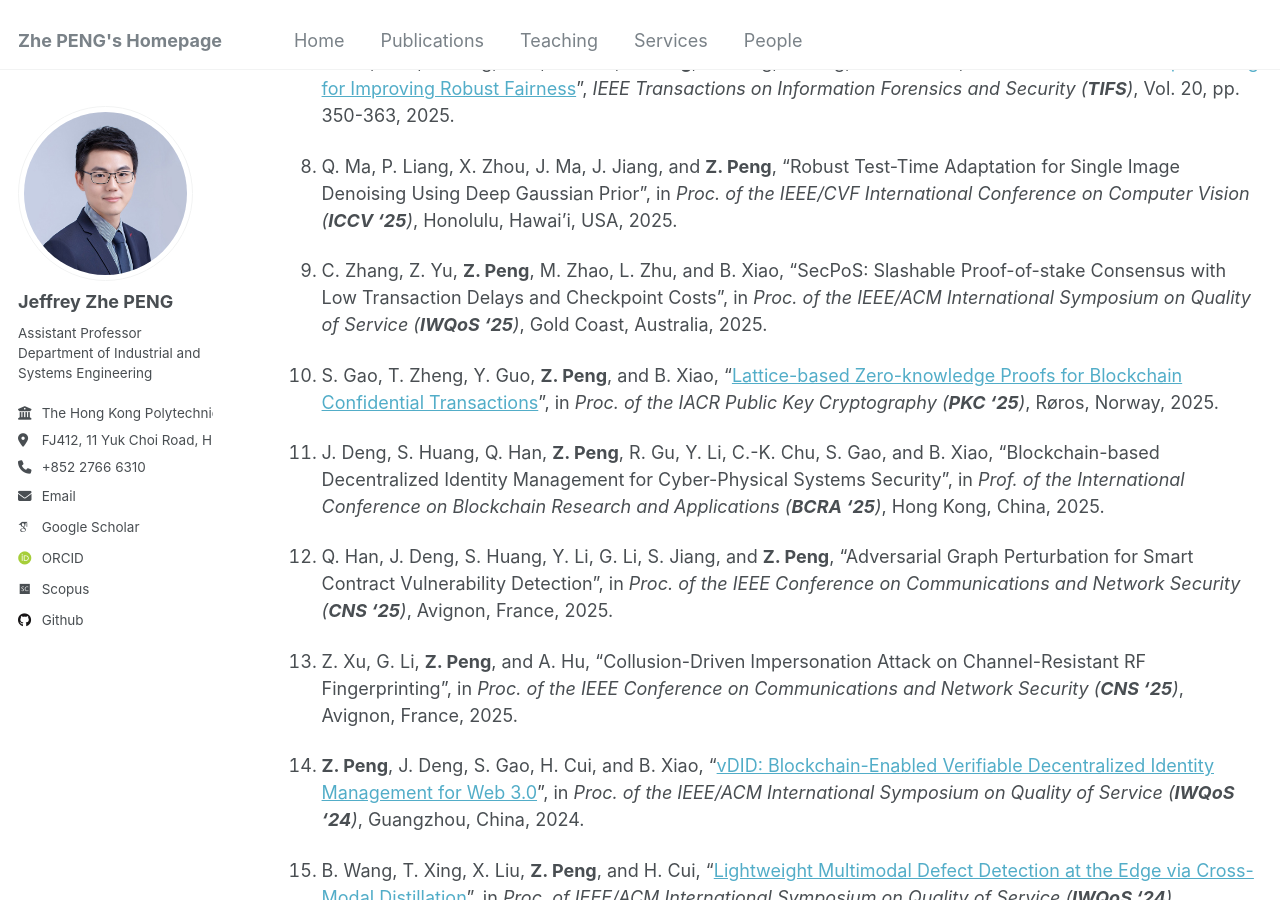
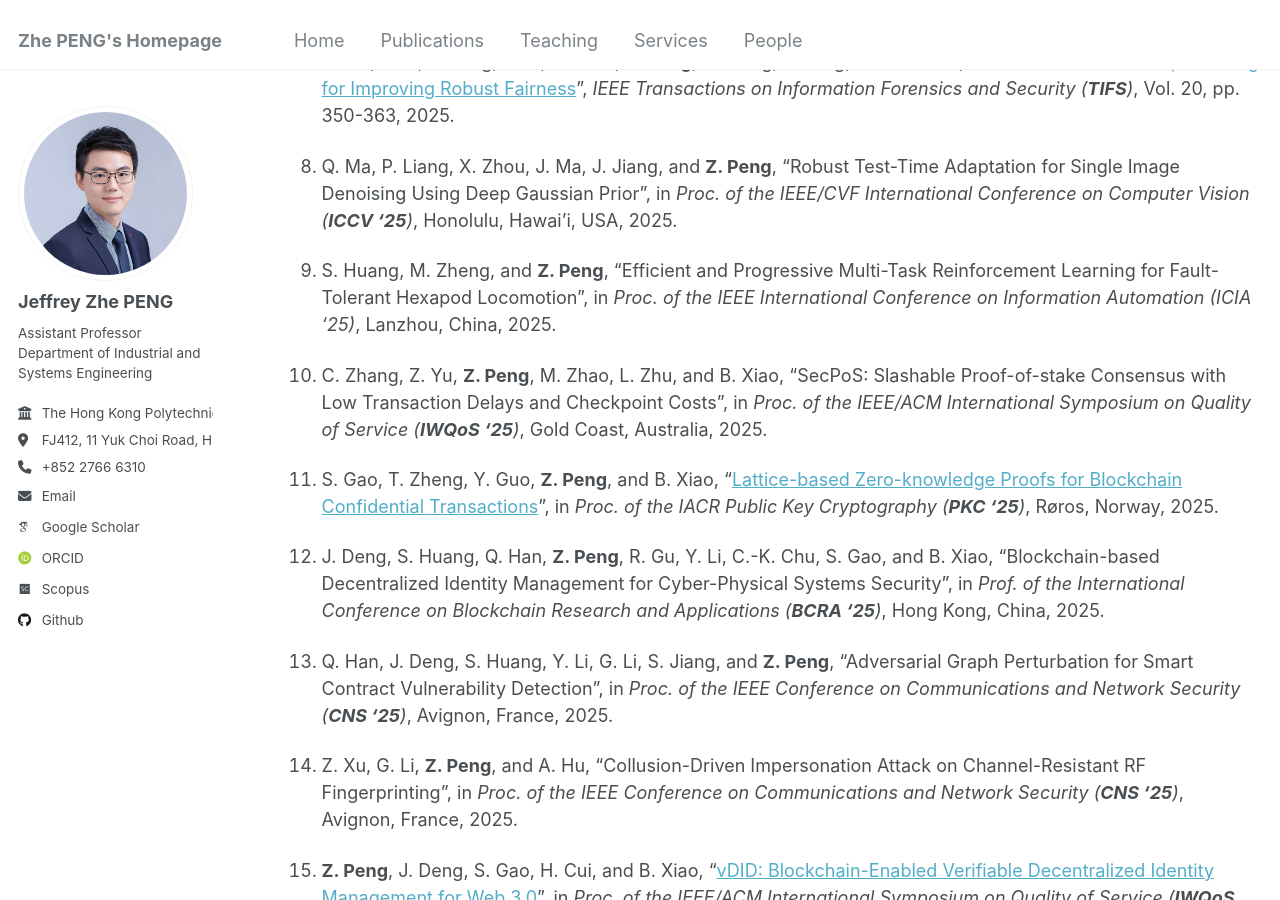
Before and after one commit to PENG-Zhe/peng-zhe.github.io, a Jekyll site: the page built from _pages/publications.md, in a window 1280 px wide and 900 px high, scrolled down 676 px. Built offline with Jekyll 4.4.1, drawn with Linux system fonts in a browser that asks for light colours; some web fonts are replaced.

Commit message:
Update publications.md

```diff
--- a/_pages/publications.md
+++ b/_pages/publications.md
@@ -19,6 +19,8 @@ layout: archive
 1. C. Lin, X. Ji, Y. Yang, Q. Li, Z. Zhao, **Z. Peng**, R. Wang, L. Fang, and C. Shen, "[Hard Adversarial Example Mining for Improving Robust Fairness](https://ieeexplore.ieee.org/document/10795188)", _IEEE Transactions on Information Forensics and Security (**TIFS**)_, Vol. 20, pp. 350-363, 2025.
 
 1. Q. Ma, P. Liang, X. Zhou, J. Ma, J. Jiang, and **Z. Peng**, "Robust Test-Time Adaptation for Single Image Denoising Using Deep Gaussian Prior", in _Proc. of the IEEE/CVF International Conference on Computer Vision (**ICCV '25**)_, Honolulu, Hawai'i, USA, 2025.
+
+1. S. Huang, M. Zheng, and **Z. Peng**, "Efficient and Progressive Multi-Task Reinforcement Learning for Fault-Tolerant Hexapod Locomotion", in _Proc. of the IEEE International Conference on Information Automation (ICIA '25)_, Lanzhou, China, 2025.
 
 1. C. Zhang, Z. Yu, **Z. Peng**, M. Zhao, L. Zhu, and B. Xiao, "SecPoS: Slashable Proof-of-stake Consensus with Low Transaction Delays and Checkpoint Costs", in _Proc. of the IEEE/ACM International Symposium on Quality of Service (**IWQoS '25**)_, Gold Coast, Australia, 2025.
 
```
